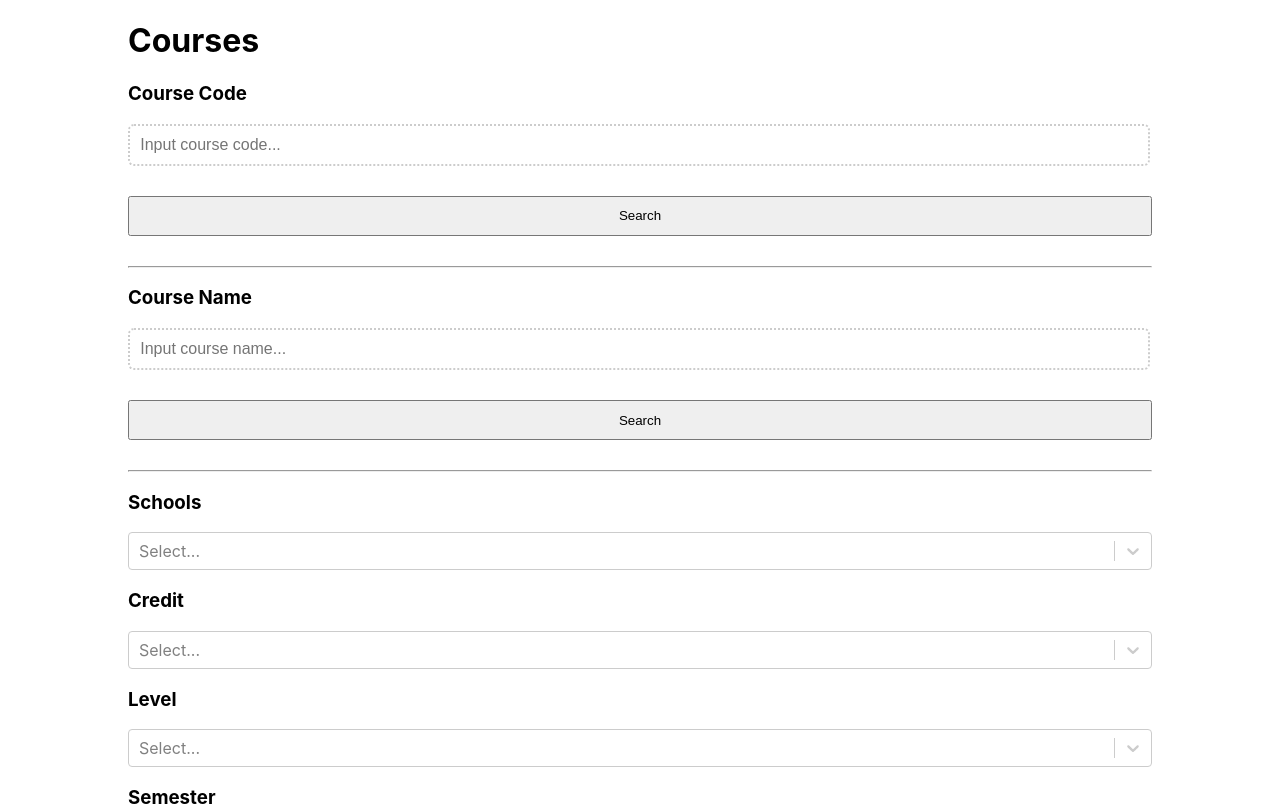
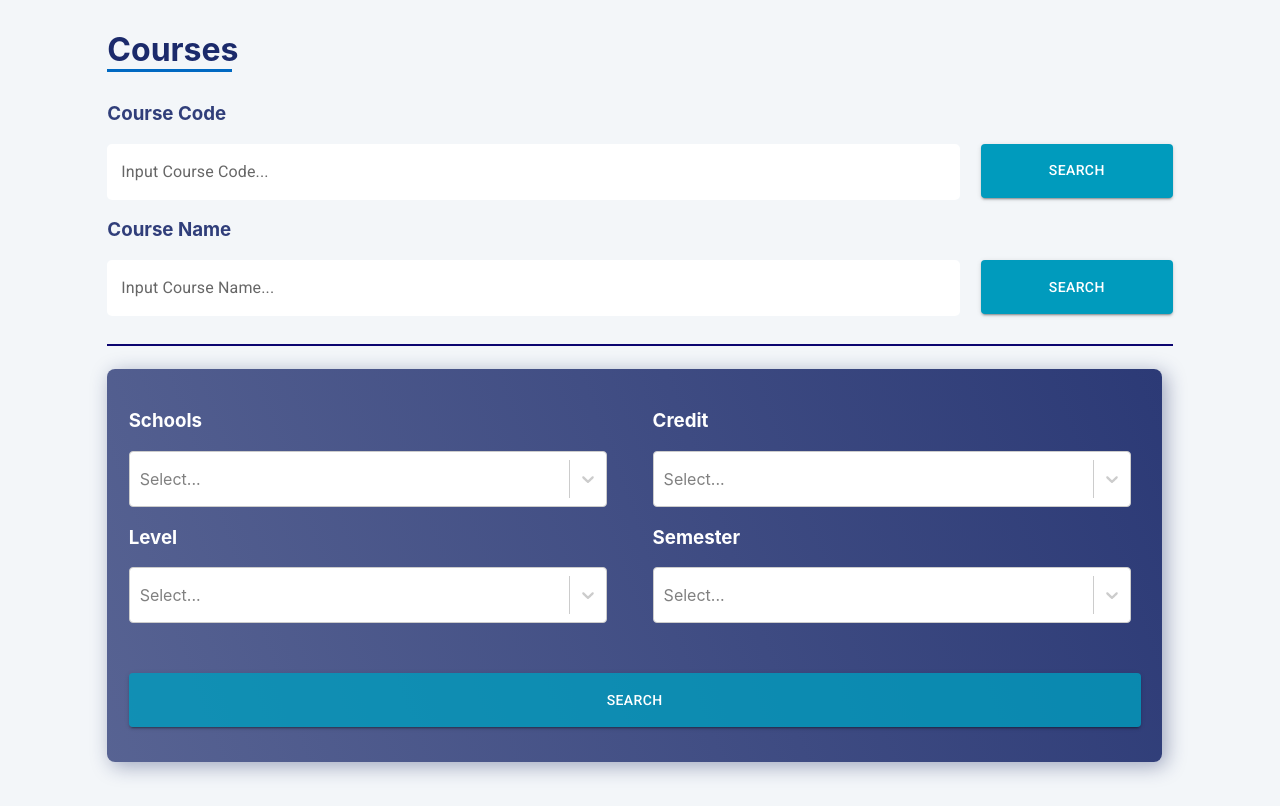
Before and after one commit to EricWay1024/nott-course, a React (Create React App) app: page /course-index in a window 1280 px wide. Shown: the top 806 px of the page. Built offline with nearby package versions, Linux system fonts and the light colour scheme.

Commit message:
FEAT: add better UI to courseList
FIX #10

```diff
--- a/src/App.css
+++ b/src/App.css
@@ -1,3 +1,7 @@
+body{
+  height: 100vh;
+}
+
 .input-ctn {
   width: 100%;
   margin: 10px auto;
@@ -8,9 +12,21 @@
 }
 
 .page-ctn {
-  width: 80%;
-  margin: 0 auto 30px auto;
-  overflow-x: hidden;
+  height: 100vh;
+  width: 100%;
+  margin: 0 auto 0px auto;
+  background-color: #F3F6F9;
+  /* overflow-x: hidden; */
+}
+
+.page-wrapper{
+  /* background-color: rgba(25, 26, 79, 0.1); */
+  background-color: #F3F6F9;
+  width: 100%;
+  height: 100fr;
+  margin: 0 auto 0px auto;
+  /* background-image: linear-gradient(rgba(0, 125, 168, 1), white); */
+
 }
 
 @media only screen and (max-width: 600px) {
@@ -128,20 +144,82 @@ a:hover {
 }
 
 .inputBox {
-  width: 95%;
-  height: 18px;
-  color: black;
-  border-color: #ccc;
-  border-radius: 6px;
-  border-width: 2px;
-  border-style: dotted;
-  font-size: medium;
-  padding-left: 1%;
-  padding-right: 3.4%;
-  padding-top: 10px;
-  padding-bottom: 10px;
+  width: 80%;
+  margin-right: 50px;
+  background-color: rgba(255, 255, 255, 1);
+  border: none !important;
+  border-radius: 5px;
 }
 
-.inputBox:focus {
-  border-style: solid;
+.inputButton {
+  width: 18%;
+  height: 54px;
+  margin-left: 2% !important;
+  /* background-color: rgb(0, 155, 189) !important; */
+  /* background-color:  rgba(27, 42, 107, 0.8) !important; */
+  background-color:  rgb(0, 155, 189, 1) !important;
+  color: white !important;
 }
+
+.inputButton:hover{
+  background-color: rgb(0, 155, 189, 0.7) !important;
+}
+
+.page-caption{
+  color: rgba(27, 42, 107, 0.9);
+}
+
+.card-caption{
+  color:white;
+}
+
+/* .page-caption:hover{
+  color: white;
+} */
+
+.select-block-left{
+  width: 96%;
+  float: left;
+}
+.select-block-right{
+  width: 96%;
+  float: right;
+  margin-right: 2%;
+}
+.select-button{
+  height: 54px;
+  background-color: rgb(0, 155, 189, 0.8) !important;
+
+  color: white  !important;
+  position: relative;
+  top: 20px;
+  width: 100%;
+}
+
+.select-button:hover{
+  background-color: rgba(0, 155, 189, 1) !important;
+}
+
+.select-card{
+  width: 95%;
+  height: 350px;
+  position: relative;
+  top:15px;
+  /* background-color: rgb(0, 86, 151,0.1); */
+  /* background-color: rgba(27, 42, 107, 0.7) !important; */
+  background-image: linear-gradient(250deg, rgba(27, 42, 107, 0.92), rgba(27, 42, 107, 0.72));
+
+  padding: 2%;
+  border-radius: 8px;
+  box-shadow: 4px 4px 20px rgba(27, 42, 100, 0.4);
+  z-index: 10 !important;
+  /* overflow:scroll; */
+}
+
+.page-title{
+  width: 125px;
+  height: auto;
+  color: rgb(27, 42, 107);
+  margin: 30px 0px;
+  border-bottom: #0069c2 solid;
+}
--- a/src/App.jsx
+++ b/src/App.jsx
@@ -1,4 +1,16 @@
 import './App.css';
+import '@fontsource/roboto/300.css';
+import '@fontsource/roboto/400.css';
+import '@fontsource/roboto/500.css';
+import '@fontsource/roboto/700.css';
+import AppBar from '@mui/material/AppBar';
+import Toolbar from '@mui/material/Toolbar';
+import Typography from '@mui/material/Typography';
+import Grid from '@mui/material/Grid';
+
+// import { createTheme, ThemeProvider } from '@mui/material/styles';
+// import { NavigationContainer } from '@react-navigation/native';
+
 import {
   BrowserRouter as Router, Routes, Route, Link,
 } from 'react-router-dom';
@@ -12,7 +24,34 @@ import PlanList from './plan/PlanList';
 
 function IndexPage() {
   useDocumentTitle('Nott Course');
+  // const theme = createTheme({
+  //   status: {
+  //     danger: '#e53e3e',
+  //   },
+  //   palette: {
+  //     primary: {
+  //       main: '#0971f1',
+  //       darker: '#053e85',
+  //     },
+  //     neutral: {
+  //       main: 'rgba(27, 42, 107, 0.8)',
+  //       contrastText: '#FFF',
+  //     },
+  //   },
+  // });
+
   return (
+    <div className="page-wrapper">
+      <AppBar position="static">
+        <Toolbar variant="dense">
+          <Typography variant="h6" color="inherit" component="div">
+            Course
+          </Typography>
+        </Toolbar>
+      </AppBar>
+      <Grid container spacing={1}>
+        <Grid item xs={1} />
+        <Grid item xs={10}>
           <div className="page-ctn">
             <div className="index-ctn">
               <h1>University of Nottingham Curriculum Catalogue</h1>
@@ -21,8 +60,8 @@ function IndexPage() {
                 (modules) delivered to students in current and previous academic sessions. Content
                 may change in order to better reflect changes in curriculum and developments in the
                 subject area. This catalogue is therefore a record of current and previous years’
-          content and should not be relied upon as a definitive guide of what will be delivered
-          in future years.
+                content and should not be relied upon as a definitive guide of what will be
+                delivered in future years.
               </p>
               <div className="button">
                 <Link to="/course-index">Courses</Link>
@@ -49,9 +88,10 @@ function IndexPage() {
                 only. The information is provided by University of Nottingham and while we
                 endeavour to keep the information up to date and correct, we make no representations
                 or warranties of any kind, express or implied, about the completeness, accuracy,
-          reliability, suitability or availability with respect to the website or the information,
-          products, services, or related graphics contained on the website for any purpose. Any
-          reliance you place on such information is therefore strictly at your own risk.
+                reliability, suitability or availability with respect to the website or the
+                information, products, services, or related graphics contained on the website
+                for any purpose. Any reliance you place on such information is therefore
+                strictly at your own risk.
               </p>
               <p>
                 In no event will we be liable for any loss or damage includingwithout limitation,
@@ -60,6 +100,9 @@ function IndexPage() {
                 website.
               </p>
             </div>
+          </div>
+        </Grid>
+      </Grid>
     </div>
   );
 }
--- a/src/course/CourseList.jsx
+++ b/src/course/CourseList.jsx
@@ -1,5 +1,13 @@
 import React, { useState } from 'react';
 import Select from 'react-select';
+import Button from '@mui/material/Button';
+import TextField from '@mui/material/TextField';
+import Grid from '@mui/material/Grid';
+// import IconButton from '@mui/material/IconButton';
+// import MenuIcon from '@mui/icons-material/Menu';
+// import Select from '@mui/material/Select';
+// eslint-disable-next-line no-unused-vars
+import AppsIcon from '@mui/icons-material/Apps';
 import { queryCourses } from '../services/course';
 import { useDocumentTitle } from '../utils/helper';
 import Table from '../components/Table';
@@ -79,6 +87,16 @@ function CourseList() {
     targetCourseName = event.target.value;
   };
 
+  // const appbarInput = () => {
+  //   navigation.navigate('Details');
+  // }
+
+  const selectionStyles = {
+    control: (styles) => ({
+      ...styles, color: 'white', minHeight: '56px', backgroundColor: 'rgba(255,255,255,1.0)',
+    }),
+  };
+
   let loading;
   if (searching) {
     loading = <div>Loading course list...</div>;
@@ -87,55 +105,113 @@ function CourseList() {
   }
 
   return (
+    <div className="page-wrapper">
+      <Grid container spacing={1}>
+        <Grid item xs={1} />
+        <Grid item xs={10}>
           <div className="page-ctn">
             {' '}
-      <h1>Courses</h1>
+            <h1 className="page-title">Courses</h1>
             {!hide
               ? (
                 <div>
-            <h3>Course Code</h3>
-            <input className="inputBox" placeholder="Input course code..." type="text" value={targetCode} onChange={(event) => handleChange(event)} />
-            <div className="btn-ctn">
-              <button className="submit-btn" onClick={updateCourses('code')} type="submit">Search</button>
-            </div>
-            <hr />
-            <h3>Course Name</h3>
-            <input className="inputBox" placeholder="Input course name..." type="text" value={targetName} onChange={(event) => courseNameInput(event)} />
-            <div className="btn-ctn">
-              <button className="submit-btn" onClick={updateCourses('title')} type="submit">Search</button>
-            </div>
-            <hr />
-            <h3>Schools</h3>
+                  <h3 className="page-caption">Course Code</h3>
+                  <TextField
+                    label="Input Course Code..."
+                    variant="outlined"
+                    className="inputBox"
+                    placeholder="Input course code..."
+                    type="text"
+                    value={targetCode}
+                    onChange={(event) => handleChange(event)}
+                    sx={{
+                      '& .MuiOutlinedInput-notchedOutline': {
+                        border: 'none',
+                      },
+                    }}
+                  />
+                  <Button variant="contained" className="submit-btn inputButton" onClick={updateCourses('code')} type="submit">Search</Button>
+                  <br />
+
+                  <h3 className="page-caption">Course Name</h3>
+                  <TextField
+                    label="Input Course Name..."
+                    variant="outlined"
+                    className="inputBox"
+                    placeholder="Input course name..."
+                    type="text"
+                    value={targetName}
+                    onChange={(event) => courseNameInput(event)}
+                    sx={{
+                      '& .MuiOutlinedInput-notchedOutline': {
+                        border: 'none',
+                      },
+                    }}
+                  />
+                  <Button variant="contained" className="submit-btn inputButton" onClick={updateCourses('title')} type="submit">Search</Button>
+                  <br />
+                  <br />
+                  <hr color="rgba(27, 42, 107, 1)" />
+
+                  <div className="select-card">
+                    <Grid className="grid" container spacing={2}>
+                      <Grid item xs={6}>
+                        <div className="select-block-left">
+                          <h3 className="card-caption">Schools</h3>
                           <Select
                             closeMenuOnSelect={false}
                             isMulti
                             onChange={(selectedSchools) => schoolSelection(selectedSchools)}
                             options={allSchools}
+                            styles={selectionStyles}
                           />
-            <h3>Credit</h3>
+                        </div>
+
+                        <div className="select-block-left">
+                          <h3 className="card-caption">Level</h3>
+                          <Select
+                            closeMenuOnSelect={false}
+                            isMulti
+                            onChange={(selectedLevels) => levelSelection(selectedLevels)}
+                            options={allLevels}
+                            styles={selectionStyles}
+                          />
+                        </div>
+                      </Grid>
+                      <Grid item xs={6}>
+                        <div className="select-block-right">
+                          <h3 className="card-caption">Credit</h3>
                           <Select
                             closeMenuOnSelect={false}
                             isMulti
                             onChange={(selectedCredits) => creditSelection(selectedCredits)}
                             options={allCredits}
+                            styles={selectionStyles}
                           />
-            <h3>Level</h3>
-            <Select
-              closeMenuOnSelect={false}
-              isMulti
-              onChange={(selectedLevels) => levelSelection(selectedLevels)}
-              options={allLevels}
-            />
-            <h3>Semester</h3>
+                        </div>
+                        <div className="select-block-right">
+                          <h3 className="card-caption">Semester</h3>
                           <Select
                             closeMenuOnSelect={false}
                             isMulti
                             onChange={(selectedSemesters) => semesterSelection(selectedSemesters)}
                             options={allSemesters}
+                            styles={selectionStyles}
                           />
+                        </div>
+                      </Grid>
+                    </Grid>
+
+                    {/* <Grid container spacing={2}>
+                      <Grid item xs={6}></Grid>
+                      <Grid item xs={6}> </Grid>
+                    </Grid> */}
+
                     <div className="btn-ctn">
-              <button className="submit-btn" onClick={updateCourses('fitlers')} type="submit">Search</button>
+                      <Button variant="contained" className="submit-btn select-button" onClick={updateCourses('fitlers')} type="submit">Search</Button>
                     </div>
+                  </div>
+
                 </div>
               )
               : (
@@ -148,6 +224,10 @@ function CourseList() {
               )}
 
           </div>
+        </Grid>
+        {/* <Grid item xs={1} /> */}
+      </Grid>
+    </div>
   );
 }
 
```
Also changed, not shown: package.json (+8 -0 lines), src/course/CoursePage.jsx (+8 -0 lines), src/plan/PlanList.jsx (+8 -0 lines), src/plan/PlanPage.jsx (+8 -0 lines), 1 other file (tests, documents, lock files or other folders). Lines whose indentation alone changed are shown as unchanged.
